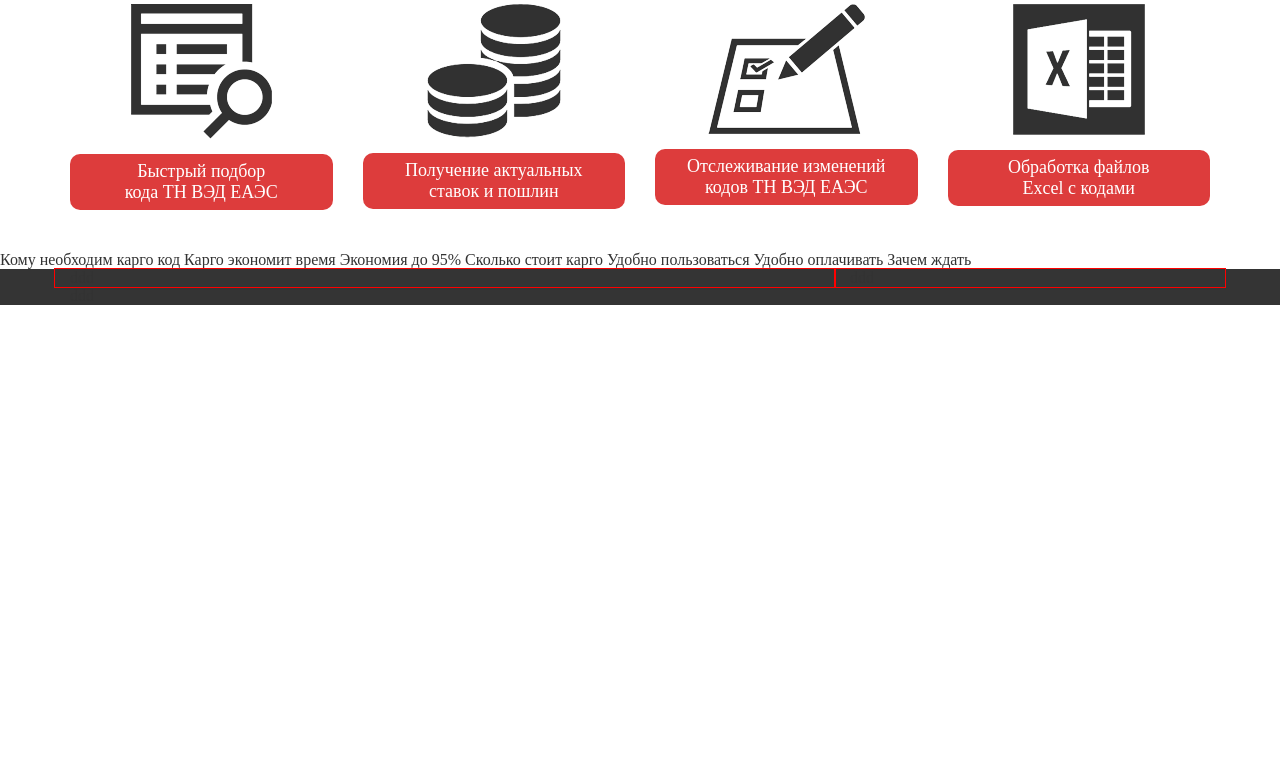
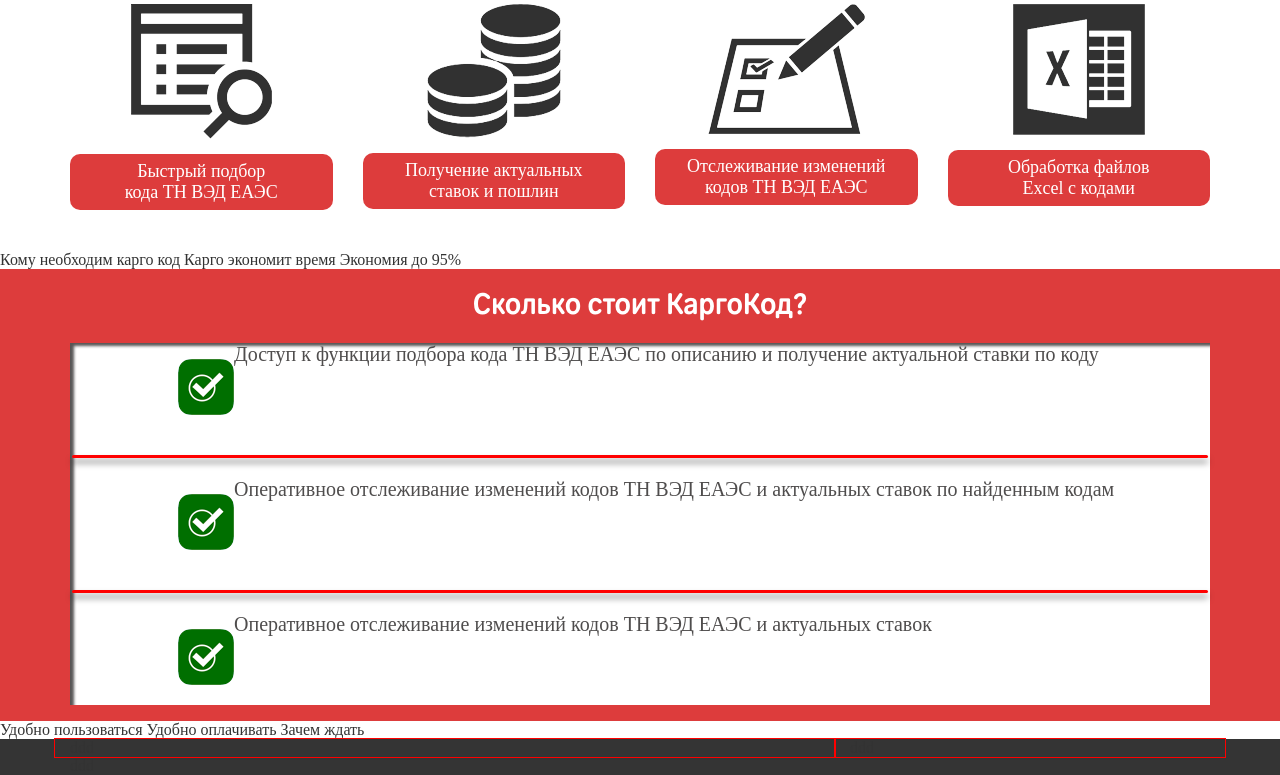
Before and after one commit to kvsemenoff/kargo, a PHP site: page / in a window 1280 px wide. Shown: the part 879-1654 px from the top of the page. Before the commit the page ends 1184 px from the top, so only its background shows below. Run offline with PHP 8.4, Linux system fonts and the light colour scheme; style sheets or scripts are compiled from the project's sources; some libraries are stand-ins or nearby versions.

Commit message:
add howmoney

```diff
--- a/css/style2.css
+++ b/css/style2.css
@@ -1,2 +1,2 @@
-@import url(vars.css);.db-capability{text-align:center;background-color:#dd3c3c;padding:16px 0;font-size:18px;color:#fff}.db-capability h2{padding-bottom:20px}.db-capability p{padding-top:20px}.db-capability img{margin:0 auto}.db-whatcancargo{text-align:center;padding:16px 0;font-size:18px}.db-whatcancargo h2{padding-bottom:20px}.db-whatcancargo .db-box{padding-bottom:25px}.db-whatcancargo .db-text_box{background-color:#dd3c3c;color:#fff;border-radius:10px;padding:7px 0;margin-top:10px}.db-whatcancargo .db_img_box{height:131px}@media only screen and (min-width: 992px){.db-capability{text-align:left;font-size:24px}.db-capability .db-capability-inner_left{float:left}.db-capability .db-capability-inner_right{float:left}.db-capability .db-capability-inner{margin:0 auto;width:700px}.db-capability h2{margin-left:389px}}
+@import url(vars.css);.db-capability{text-align:center;background-color:#dd3c3c;padding:16px 0;font-size:18px;color:#fff}.db-capability h2{padding-bottom:20px}.db-capability p{padding-top:20px}.db-capability img{margin:0 auto}.db-whatcancargo{text-align:center;padding:16px 0;font-size:18px}.db-whatcancargo h2{padding-bottom:20px}.db-whatcancargo .db-box{padding-bottom:25px}.db-whatcancargo .db-text_box{background-color:#dd3c3c;color:#fff;border-radius:10px;padding:7px 0;margin-top:10px}.db-whatcancargo .db_img_box{height:131px}.db-howmany{background-color:#dd3c3c}.db-howmany .db-all{text-align:center;padding:16px 0}.db-howmany h2{color:#fff;padding-bottom:20px}.db-howmany .db-all_box{margin:0 auto;box-shadow:4px 3px 3px #575555 inset}.db-howmany .db-all_box hr{border:none;color:red;background-color:red;height:3px;border-radius:10px;width:99.7%;box-shadow:0 5px 6px rgba(0,0,0,0.5)}.db-howmany .db-check_box-one{float:left;padding:16px 0}.db-howmany .db-check_box-one img{margin-left:108px}.db-howmany .db-check_box-two{float:left;color:#4f4d4d;font-size:20px;padding-bottom:20px}.db-howmany .db-all_box{background-color:#fff}@media only screen and (min-width: 992px){.db-capability{text-align:left;font-size:24px}.db-capability .db-capability-inner_left{float:left}.db-capability .db-capability-inner_right{float:left}.db-capability .db-capability-inner{margin:0 auto;width:700px}.db-capability h2{margin-left:389px}}
 /*# sourceMappingURL=style2.css.map */
--- a/css/style2.scss
+++ b/css/style2.scss
@@ -41,7 +41,48 @@
 	}
 }
 
+.db-howmany{
+	background-color:#dd3c3c;
+	.db-all{
+		text-align:center;
+		padding:16px 0;
+	}
+	h2{
+		color:#fff;
+		padding-bottom:20px;
+	}
+	.db-all_box{
+		margin:0 auto;
+		box-shadow: 4px 3px 3px #575555 inset;
+		hr{
+			border: none;
+			color: red;
+			background-color: red;
+			height: 3px;
+			border-radius:10px;
+			width:99.7%;
+			box-shadow: 0 5px 6px rgba(0,0,0,0.5);
+		}
+	}
+	.db-check_box-one{
+		float:left;
+		padding:16px 0;
+	}
+	.db-check_box-one img{
+		margin-left:108px;
+	}
+	.db-check_box-two{
+		float:left;
+		color:#4f4d4d;
+		font-size:20px;
+		padding-bottom:20px;
+	}
+	.db-all_box{
+		background-color:#fff;
+	}
 
+
+}
 @media only screen and (min-width : 320px) {
 
 	}
--- a/includes/howmany.php
+++ b/includes/howmany.php
@@ -1 +1,40 @@
-Сколько стоит карго
+<section class="db-howmany">
+	<div class="container">
+		<div class="db-all">
+			<h2>Сколько стоит КаргоКод?</h2>
+			<div class="db-all_box">
+				<div class="db-check_box">
+					<div class="db-check_box-one">
+						<img src="img/db-check.png" alt="check">
+					</div>
+					<div class="db-check_box-two">
+						Доступ к функции подбора кода ТН ВЭД ЕАЭС по описанию и получение актуальной ставки по коду
+
+					</div>
+					<div class="clearfix"></div>
+					<hr>
+				</div>
+				<div class="db-check_box">
+					<div class="db-check_box-one">
+						<img src="img/db-check.png" alt="check">
+					</div>
+					<div class="db-check_box-two">
+						Оперативное отслеживание изменений кодов ТН ВЭД ЕАЭС и актуальных ставок по найденным кодам
+					</div>
+					<div class="clearfix"></div>
+					<hr>
+				</div>
+				<div class="db-check_box">
+					<div class="db-check_box-one">
+						<img src="img/db-check.png" alt="check">
+					</div>
+					<div class="db-check_box-two">
+						Оперативное отслеживание изменений кодов ТН ВЭД ЕАЭС и актуальных ставок
+					</div>
+					<div class="clearfix"></div>
+				</div>
+			</div>
+		</div>
+		<div class="clearfix"></div>
+	</div>
+</section>
```
Also changed, not shown: img/db-check.png (added), 1 other file.
